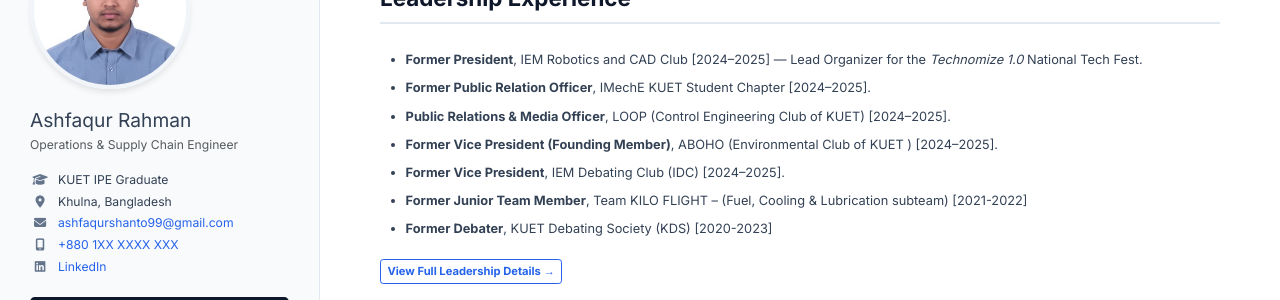
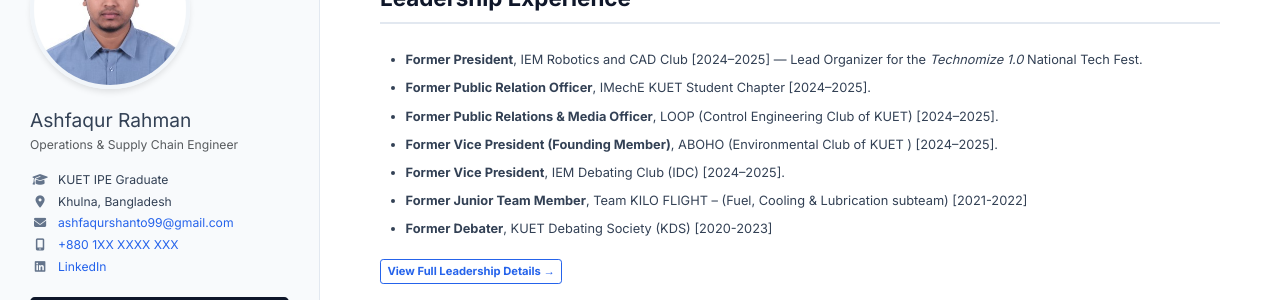
Before and after one commit to AshfaqurRahman99/AshfaqurRahman99.github.io, a Jekyll site: the page index.html, which Jekyll copies as it is, in a window 1280 px wide and 900 px high, scrolled down 745 px. Shown: the part 151-451 px from the top of the window. Built offline with Jekyll 4.4.1, drawn with Linux system fonts in a browser that asks for light colours; a style sheet for code colours, icons or effects is not loaded.

Commit message:
Update index.html

```diff
--- a/index.html
+++ b/index.html
@@ -747,7 +747,7 @@
             <ul>
                 <li class="mb-2"><strong>Former President</strong>, IEM Robotics and CAD Club [2024–2025] — Lead Organizer for the <em>Technomize 1.0</em> National Tech Fest.</li>
                 <li class="mb-2"><strong>Former Public Relation Officer</strong>, IMechE KUET Student Chapter [2024–2025].</li>
-                <li class="mb-2"><strong>Public Relations & Media Officer</strong>, LOOP (Control Engineering Club of KUET) [2024–2025].</li>
+                <li class="mb-2"><strong>Former Public Relations & Media Officer</strong>, LOOP (Control Engineering Club of KUET) [2024–2025].</li>
                 <li class="mb-2"><strong>Former Vice President (Founding Member)</strong>, ABOHO (Environmental Club of KUET ) [2024–2025].</li>
                 <li class="mb-2"><strong>Former Vice President</strong>, IEM Debating Club (IDC) [2024–2025].</li>
                 <li class="mb-2"><strong>Former Junior Team Member</strong>, Team KILO FLIGHT – (Fuel, Cooling & Lubrication subteam) [2021-2022]</li>
```
